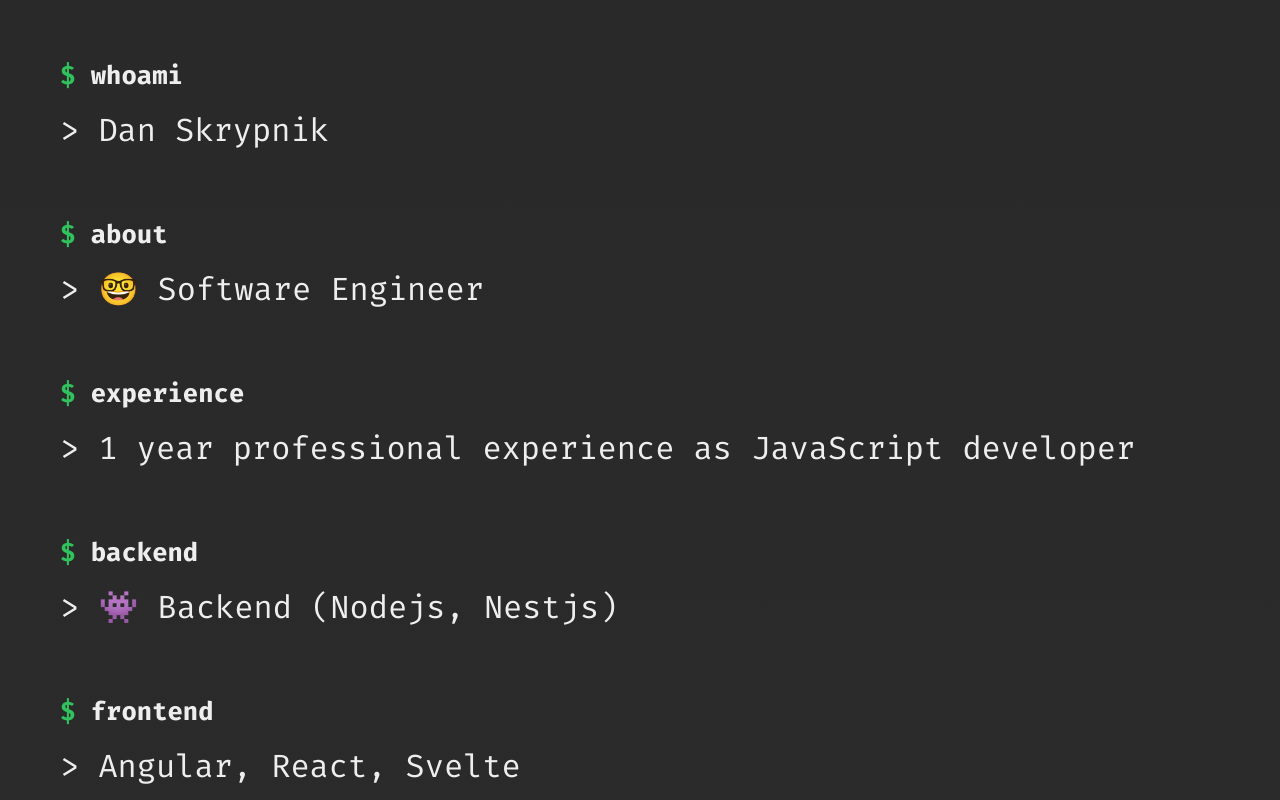
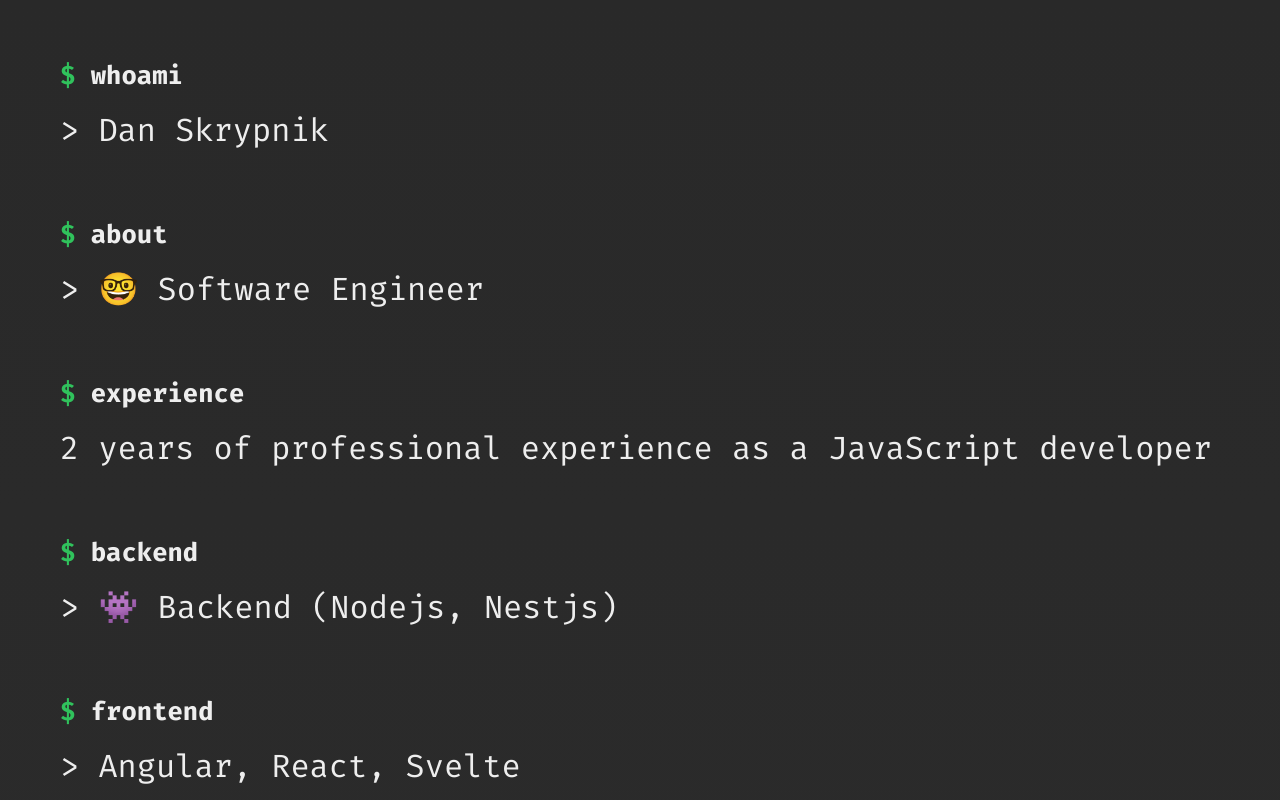
Before and after one commit to fermersky/nodejs-docker-deploy, a website: page static/index.html in a window 1280 px wide. Shown: the top 800 px of the page. Drawn offline with Linux system fonts and the light colour scheme; files that its build step writes are made by us from their sources.

Commit message:
change exp

```diff
--- a/static/index.html
+++ b/static/index.html
@@ -21,7 +21,7 @@
    <div class="empty-space"></div>
 
    <h3><span class="green">$</span> experience</span>
-   <h2>> 1 year professional experience as JavaScript developer</h2>
+   <h2>2 years of professional experience as a JavaScript developer</h2>
 
    <div class="empty-space"></div>
 
```
